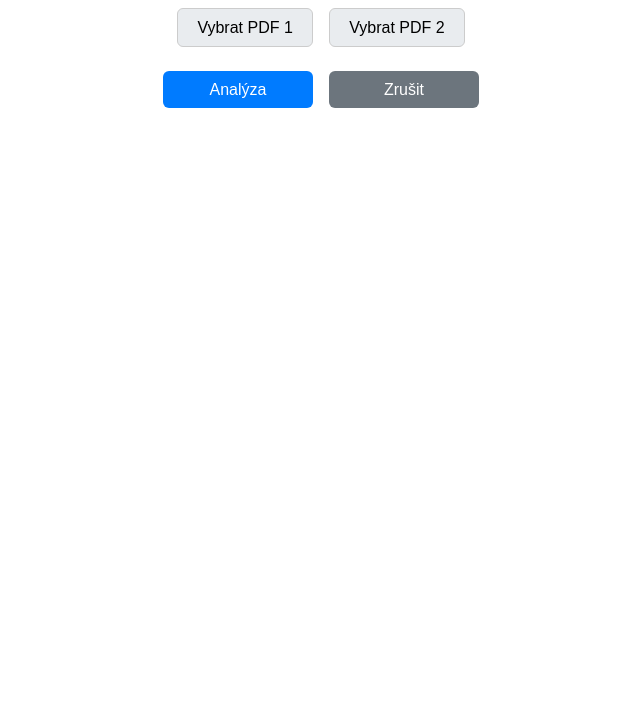
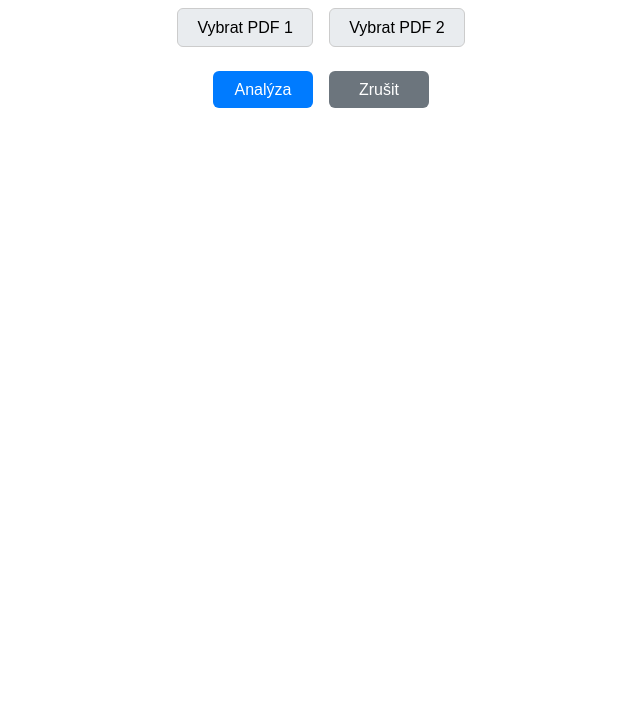
Before and after one commit to a-c-0/PDF-Analyser, a plain HTML site: page index.html in a window 1280 px wide. Shown: the part 91-800 px from the top of the page, without its empty margins (319-959 px from the left). Drawn offline with Linux system fonts and the light colour scheme.

Commit message:
Change button width to flex and max-width

```diff
--- a/index.html
+++ b/index.html
@@ -41,7 +41,8 @@
     }
 
     .actions-row button {
-      width: 150px;
+    flex: 1;
+    max-width: 100px;
     }
 
     button {
```
